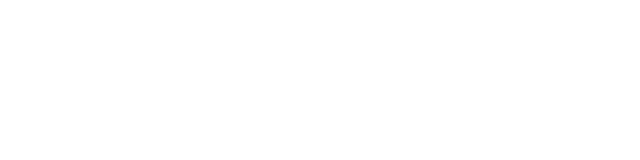
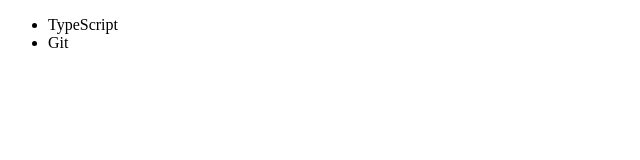
Before and after one commit to RuslanDov/task-master, a React (Vite) app: page / in a window 1280 px wide. Shown: the top 160 px of the page, without its empty margins (0-640 px from the left). Built offline with nearby package versions, Linux system fonts and the light colour scheme.

Commit message:
Implement task service and useTasks custom hook

```diff
--- a/src/App.tsx
+++ b/src/App.tsx
@@ -1,12 +1,17 @@
-
+import { useTasks } from './features/tasks/hooks/useTasks';
 
 function App() {
+  const { tasks, loading } = useTasks();
+
+  if (loading) return <div>Завантаження...</div>;
 
   return (
-    <>
-
-    </>
-  )
+    <ul>
+      {tasks.map(task => (
+        <li key={task.id}>{task.title}</li>
+      ))}
+    </ul>
+  );
 }
 
 export default App
--- /dev/null
+++ b/src/features/tasks/hooks/useTasks.ts
@@ -0,0 +1,22 @@
+import { useState, useEffect } from 'react';
+import type { Task } from '../../../types/task';
+import { fetchTasks } from '../services/taskService';
+
+
+export const useTasks = () => {
+    const [tasks, setTasks] = useState<Task[]>([]);
+    const [loading, setLoading] = useState<boolean>(true);
+
+    useEffect(() => {
+        const loadTasks = async () => {
+        setLoading(true);
+        const data = await fetchTasks();
+        setTasks(data);
+        setLoading(false);
+        };
+
+        loadTasks();
+    }, []);
+
+    return { tasks, loading };
+};
--- /dev/null
+++ b/src/features/tasks/services/taskService.ts
@@ -0,0 +1,10 @@
+import type { Task } from '../../../types/task';
+
+export const fetchTasks = async (): Promise<Task[]> => {
+    await new Promise((resolve) => setTimeout(resolve, 1000));
+
+    return [
+        { id: '1', title: 'TypeScript', isCompleted: false },
+        { id: '2', title: 'Git', isCompleted: true },
+    ];
+};
```
